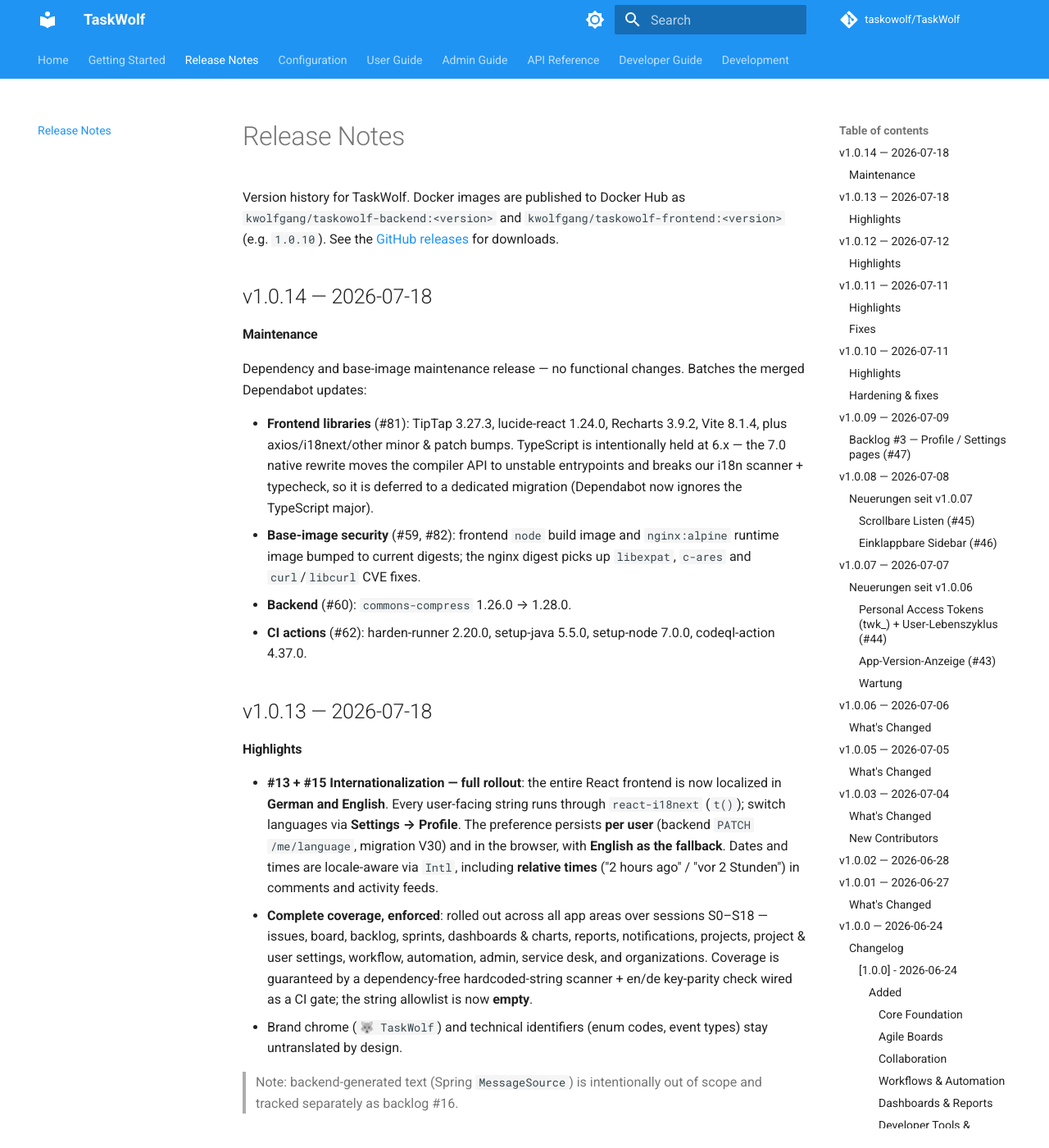
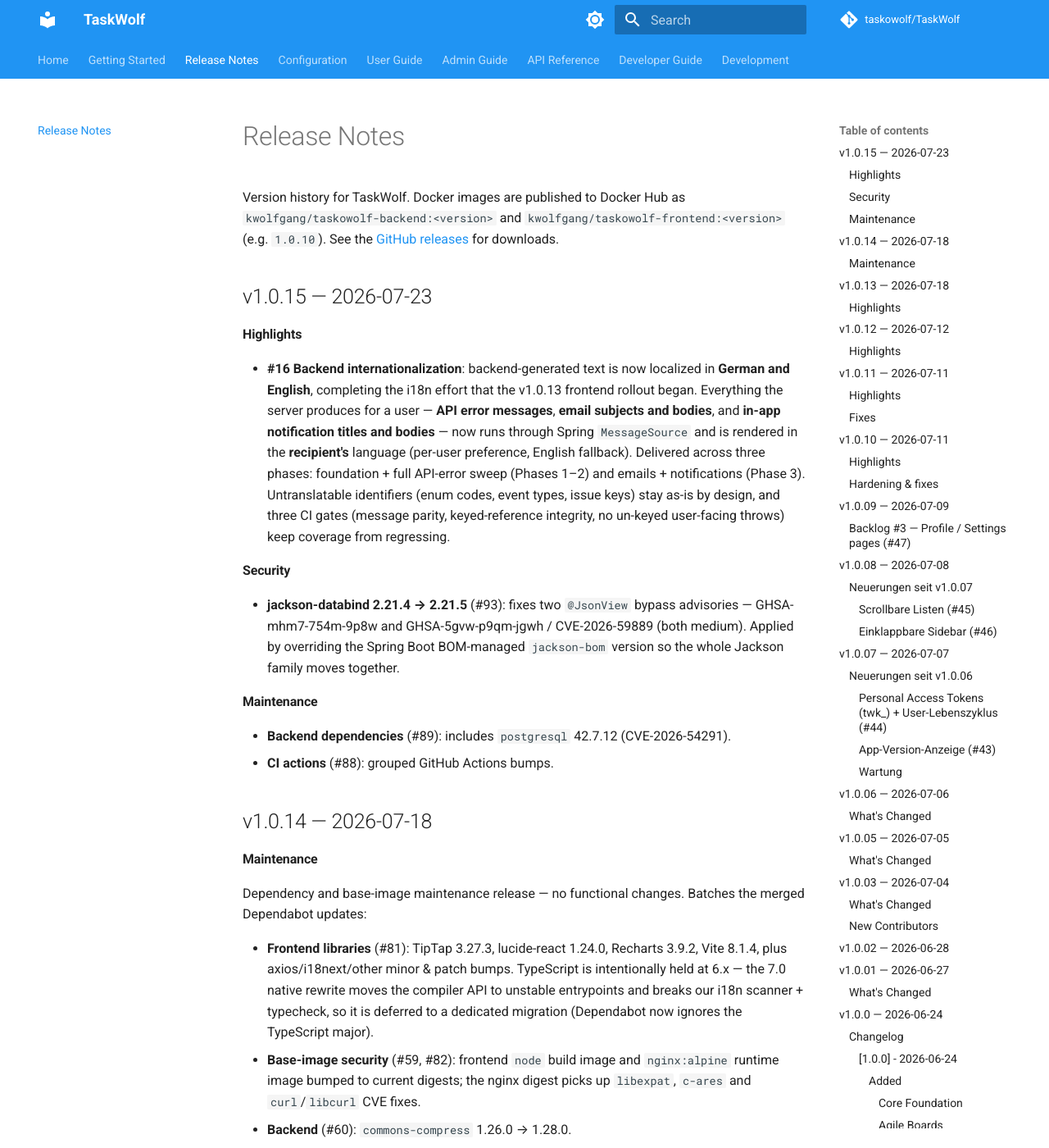
Before and after one commit to WolfTasks/TaskWolf, an MkDocs documentation site: the page built from mkdocs/release-notes.md, in a window 1280 px wide and 1400 px high. Shown: the whole window at 82% size. Built offline with MkDocs 1.6.1 and Material for MkDocs 9.7.7, drawn with Linux system fonts in a browser that asks for light colours; comment, search, counter and statistics services are not loaded.

Commit message:
chore(release): v1.0.15
Backend internationalization (#16, all three phases) + jackson-databind
security patch.

- #16 Backend i18n: API errors, emails (subject+body) and in-app
  notifications are now localized de/en in the recipient's language via
  Spring MessageSource (English fallback). Phases 1-2 API-error sweep,
  Phase 3 emails + notifications; guarded by 3 CI gates.
- Security: jackson-bom 2.21.4 -> 2.21.5 (#93) fixes @JsonView bypass
  CVEs GHSA-mhm7-754m-9p8w and GHSA-5gvw-p9qm-jgwh / CVE-2026-59889.
- Maintenance: backend-deps #89 (postgresql 42.7.12), actions #88.

Co-Authored-By: Claude Opus 4.8 <noreply@anthropic.com>

```diff
--- a/mkdocs/release-notes.md
+++ b/mkdocs/release-notes.md
@@ -3,6 +3,21 @@
 Version history for TaskWolf. Docker images are published to Docker Hub as
 `kwolfgang/taskowolf-backend:<version>` and `kwolfgang/taskowolf-frontend:<version>`
 (e.g. `1.0.10`). See the [GitHub releases](https://github.com/WolfTasks/TaskWolf/releases) for downloads.
+
+## v1.0.15 — 2026-07-23
+
+#### Highlights
+
+- **#16 Backend internationalization**: backend-generated text is now localized in **German and English**, completing the i18n effort that the v1.0.13 frontend rollout began. Everything the server produces for a user — **API error messages**, **email subjects and bodies**, and **in-app notification titles and bodies** — now runs through Spring `MessageSource` and is rendered in the **recipient's** language (per-user preference, English fallback). Delivered across three phases: foundation + full API-error sweep (Phases 1–2) and emails + notifications (Phase 3). Untranslatable identifiers (enum codes, event types, issue keys) stay as-is by design, and three CI gates (message parity, keyed-reference integrity, no un-keyed user-facing throws) keep coverage from regressing.
+
+#### Security
+
+- **jackson-databind 2.21.4 → 2.21.5** (#93): fixes two `@JsonView` bypass advisories — GHSA-mhm7-754m-9p8w and GHSA-5gvw-p9qm-jgwh / CVE-2026-59889 (both medium). Applied by overriding the Spring Boot BOM-managed `jackson-bom` version so the whole Jackson family moves together.
+
+#### Maintenance
+
+- **Backend dependencies** (#89): includes `postgresql` 42.7.12 (CVE-2026-54291).
+- **CI actions** (#88): grouped GitHub Actions bumps.
 
 ## v1.0.14 — 2026-07-18
 
```
Also changed, not shown: 1 other file.
